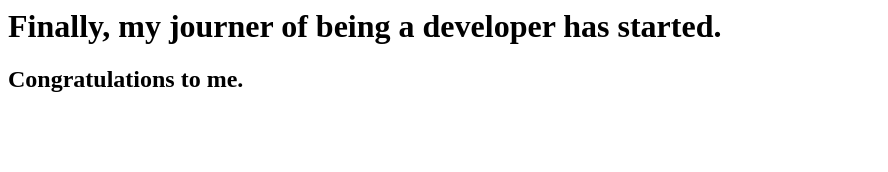
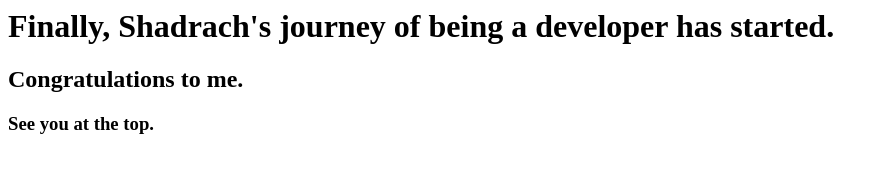
Before and after one commit to Shaddex05/Firstassignment, a plain HTML site: page index.html in a window 1280 px wide. Shown: the whole page, without its empty margins (0-888 px from the left). Drawn offline with Linux system fonts and the light colour scheme.

Commit message:
Update index.html

```diff
--- a/index.html
+++ b/index.html
@@ -1,2 +1,3 @@
-<h1>Finally, my journer of being  a developer has  started.</h1>
+<h1>Finally, Shadrach's journey of being  a developer has  started.</h1>
 <h2>Congratulations to me.</h2>
+<h3>See you at the top.</h2>
```
